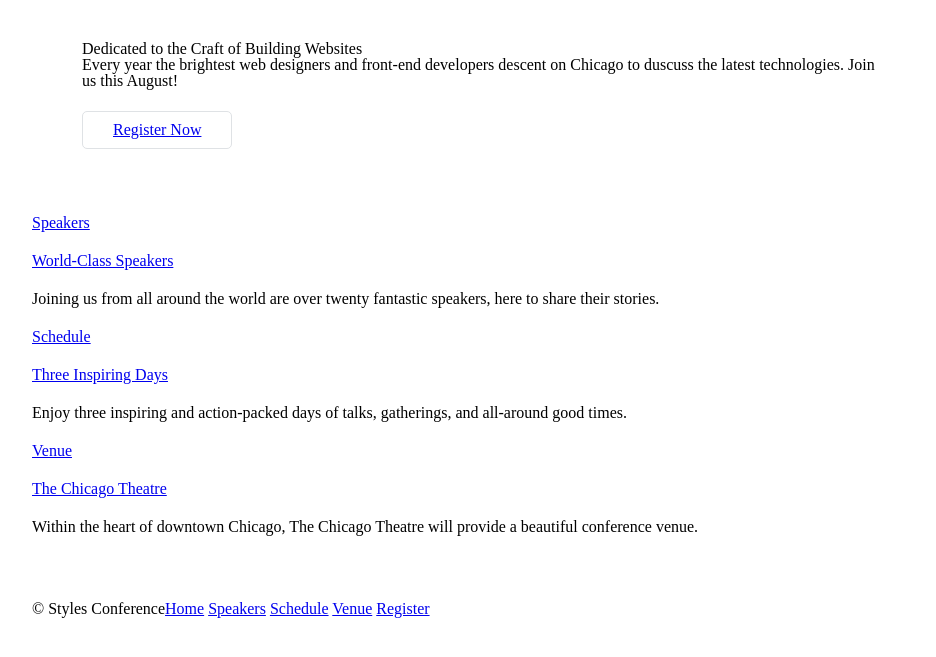
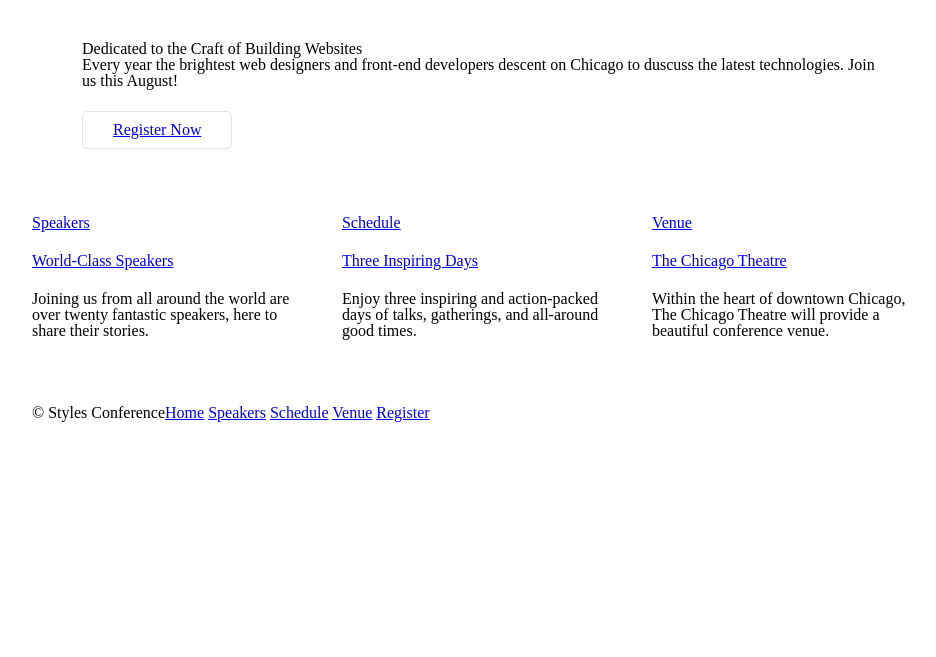
Before and after one commit to leedu708/Learn_HTML_CSS, a plain HTML site: page index.html in a window 1280 px wide. Shown: the part 101-758 px from the top of the page, without its empty margins (158-1094 px from the left). Drawn offline with Linux system fonts and the light colour scheme.

Commit message:
finished lesson 5

```diff
--- a/assets/stylesheets/main.css
+++ b/assets/stylesheets/main.css
@@ -63,10 +63,35 @@ Grid
 }
 
 .container {
-  margin: 0 auto;
   padding-left: 30px;
   padding-right: 30px;
+}
+
+.container,
+.grid {
+  margin: 0 auto;
   width: 960px;
+}
+
+.col-1-3 {
+  width: 33.33%;
+}
+
+.col-2-3 {
+  width: 66.66%;
+}
+
+.col-1-3,
+.col-2-3 {
+  display: inline-block;
+  vertical-align: top;
+}
+
+.grid,
+.col-1-3,
+.col-2-3 {
+  padding-left: 15px;
+  padding-right: 15px;
 }
 
 /*
--- a/index.html
+++ b/index.html
@@ -32,30 +32,33 @@
 
     </section>
 
-    <section class="container">
-      <a href="speakers.html">
-        <h5>Speakers</h5>
-        <h3>World-Class Speakers</h3>
-      </a>
-      <p>Joining us from all around the world are over twenty fantastic speakers, here to share their stories.</p>
-    </section>
+    <section class="grid">
 
-    <section class="container">
-    <section>
+      <!-- Speakers -->
+      <section class="col-1-3">
+        <a href="speakers.html">
+          <h5>Speakers</h5>
+          <h3>World-Class Speakers</h3>
+        </a>
+        <p>Joining us from all around the world are over twenty fantastic speakers, here to share their stories.</p>
+      </section><!--
+      Schedule
+      --><section class="col-1-3">
         <a href="schedule.html">
           <h5>Schedule</h5>
           <h3>Three Inspiring Days</h3>
         </a>
         <p>Enjoy three inspiring and action-packed days of talks, gatherings, and all-around good times.</p>
-      </section>
-
-      <section>
+      </section><!--
+      Venues
+      --><section class="col-1-3">
         <a href="venue.html">
           <h5>Venue</h5>
           <h3>The Chicago Theatre</h3>
         </a>
         <p>Within the heart of downtown Chicago, The Chicago Theatre will provide a beautiful conference venue.</p>
       </section>
+
     </section>
 
     <footer class="primary-footer container group">
```
